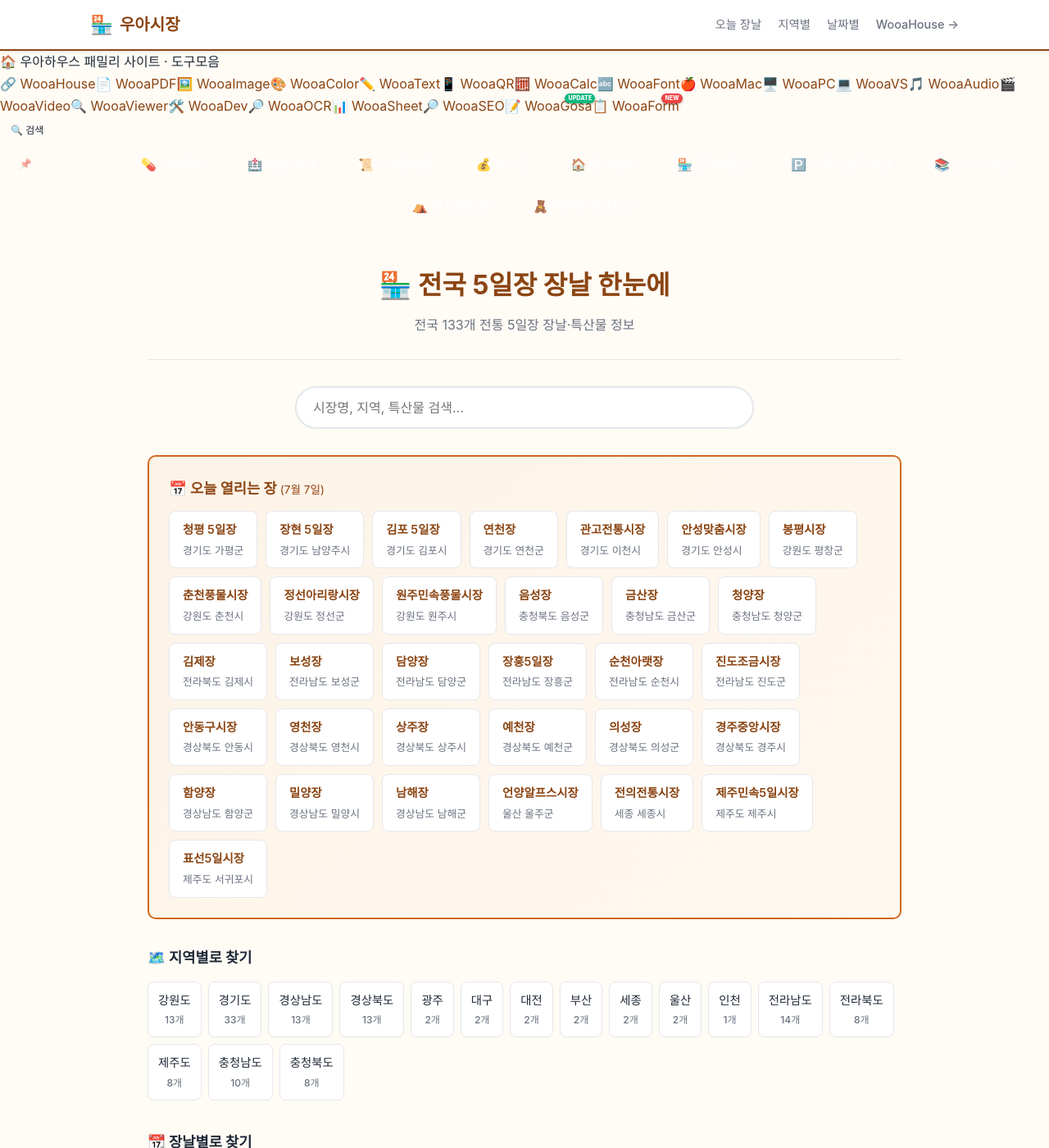
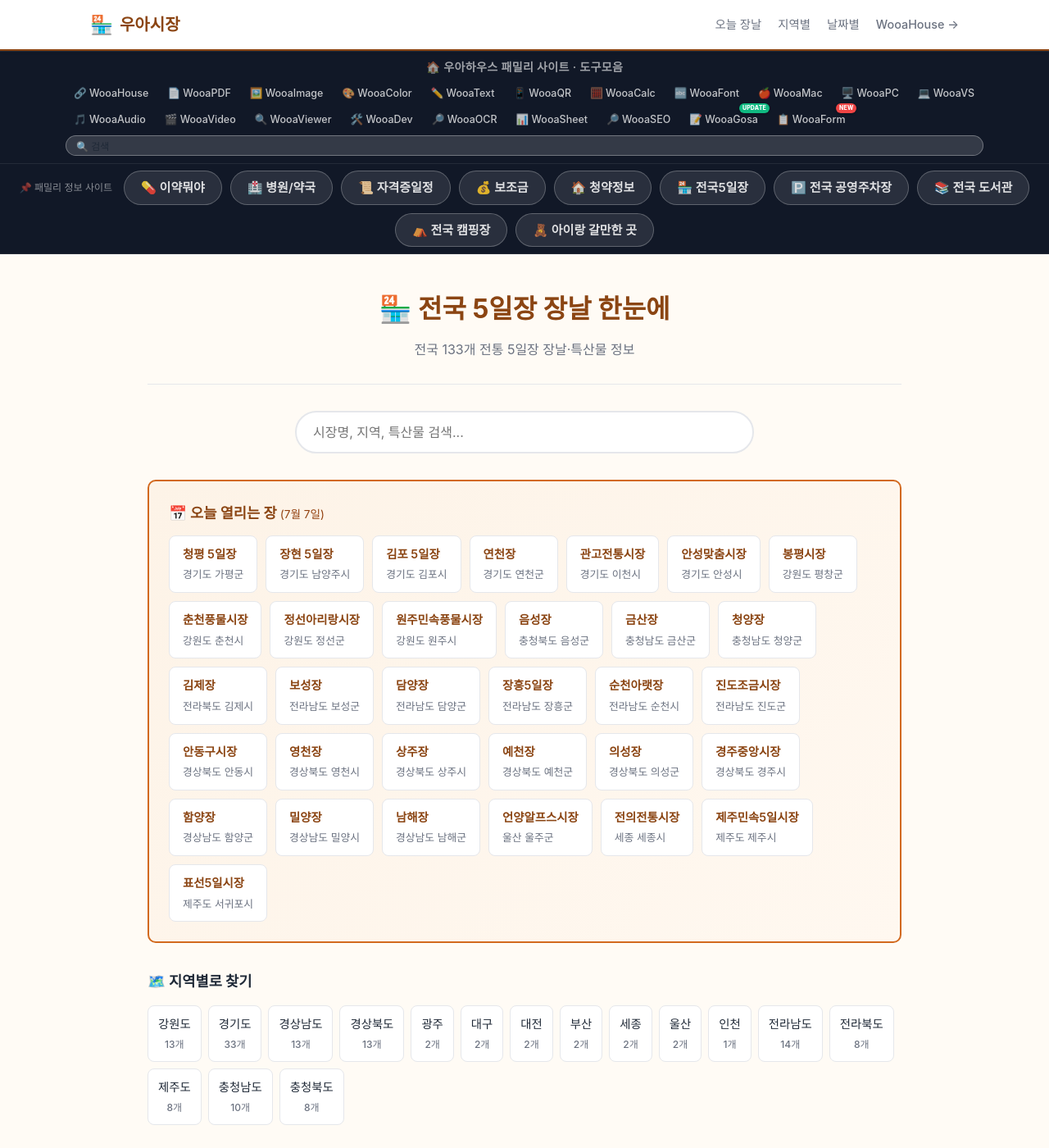
Before and after one commit to ingmaster83-code/wooasijang, a Jekyll site: the page built from index.html, in a window 1280 px wide and 1400 px high. Shown: the whole window at 82% size. Built offline with Jekyll 4.4.1, drawn with Linux system fonts in a browser that asks for light colours; some web fonts are replaced; comment, search, counter and statistics services are not loaded.

Commit message:
sites-bar CSS 스타일 추가 (누락된 클래스 정의)

```diff
--- a/assets/css/main.css
+++ b/assets/css/main.css
@@ -337,3 +337,45 @@ img { max-width: 100%; }
   .related-grid { grid-template-columns: 1fr 1fr; }
   .region-btn-grid { grid-template-columns: repeat(3, 1fr); }
 }
+
+
+/* ───── Our Sites Bar ───── */
+.our-sites-bar {
+  background: #111827;
+  border-top: 1px solid rgba(255,255,255,.08);
+  border-bottom: 1px solid rgba(255,255,255,.08);
+}
+.our-sites-inner {
+  max-width: 1160px;
+  margin: 0 auto;
+  padding: 7px 20px 9px;
+  display: flex;
+  flex-direction: column;
+  gap: 5px;
+}
+.our-sites-label {
+  color: rgba(255,255,255,.6);
+  font-size: .88rem;
+  font-weight: 600;
+  letter-spacing: .3px;
+  white-space: nowrap;
+  text-align: center;
+  width: 100%;
+}
+.our-sites-links {
+  display: flex;
+  gap: 3px;
+  flex-wrap: wrap;
+}
+.our-sites-links a {
+  color: rgba(255,255,255,.75);
+  text-decoration: none;
+  font-size: .78rem;
+  font-weight: 500;
+  padding: 4px 10px;
+  border-radius: 20px;
+  white-space: nowrap;
+  transition: background .15s, color .15s;
+}
+.our-sites-links a:hover { background: rgba(255,255,255,.12); color: #fff; }
+.our-sites-links a.active { background: rgba(255,255,255,.18); color: #fff; }
```
